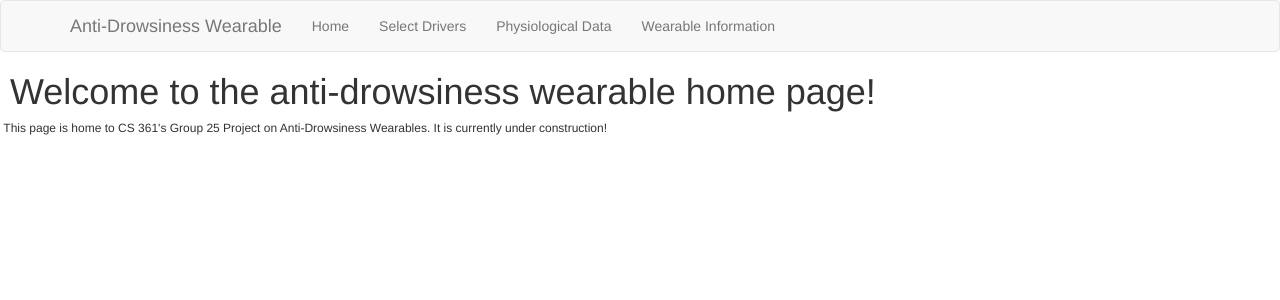
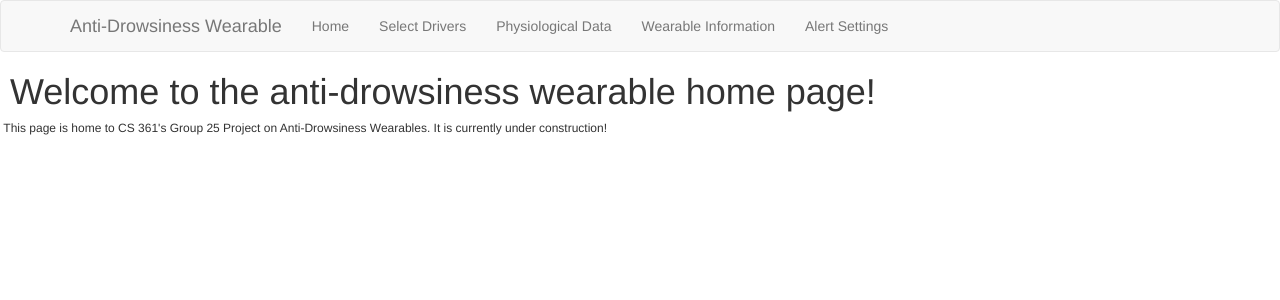
Before and after one commit to herbishere/CS361_DrowsinessWearable, a Flask app: page / in a window 1280 px wide. Shown: the top 300 px of the page. Run offline with Flask 2, Linux system fonts and the light colour scheme; parts of the project's set-up code (start-up, migrations or seed data) failed here and were passed over; some libraries are stand-ins or nearby versions.

Commit message:
Update base.html

```diff
--- a/app/templates/base.html
+++ b/app/templates/base.html
@@ -22,6 +22,7 @@
                     <li><a href="{{ url_for('drivers') }}">Select Drivers</a></li>
                     <li><a href="{{ url_for('phys_data') }}">Physiological Data</a></li>
                     <li><a href="{{ url_for('wearable_info') }}">Wearable Information</a></li>
+                    <li><a href="{{ url_for('settings') }}">Alert Settings</a></li>
                 </ul>
             </div>
         </div>
```
